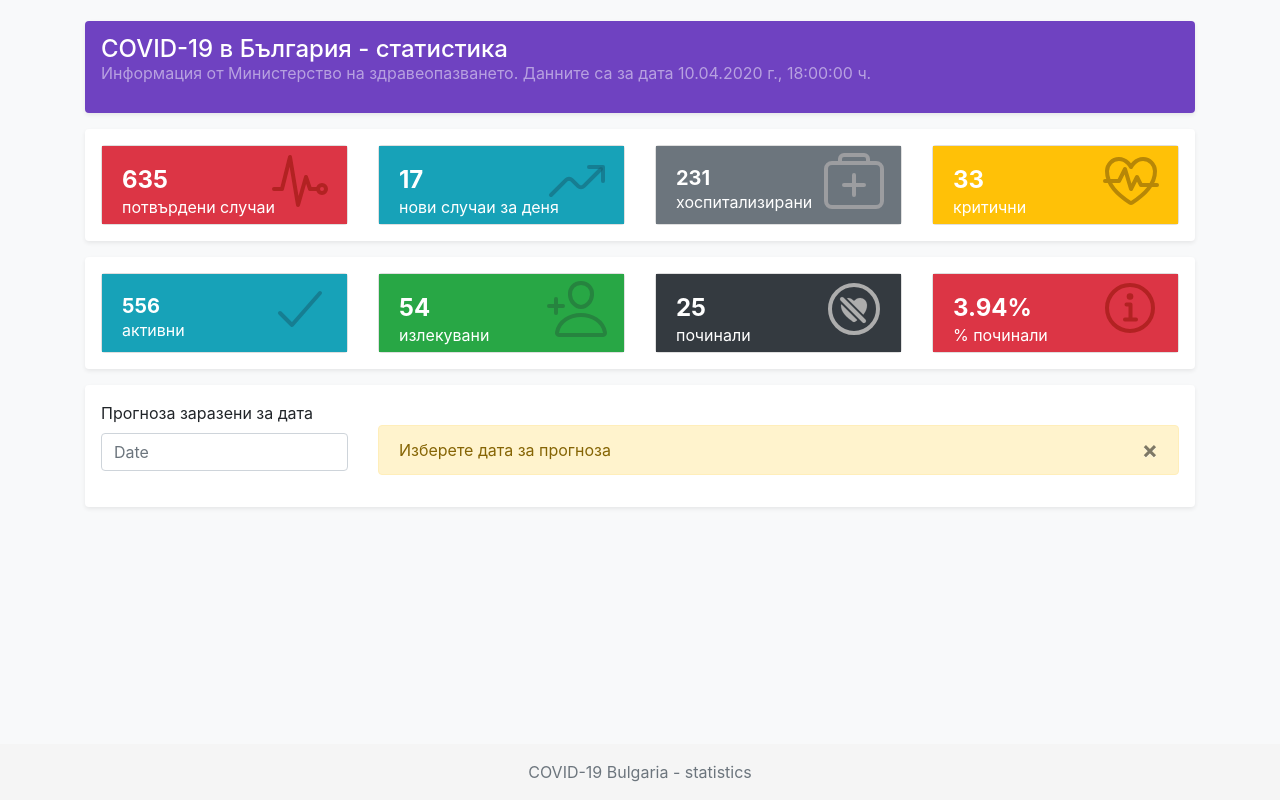
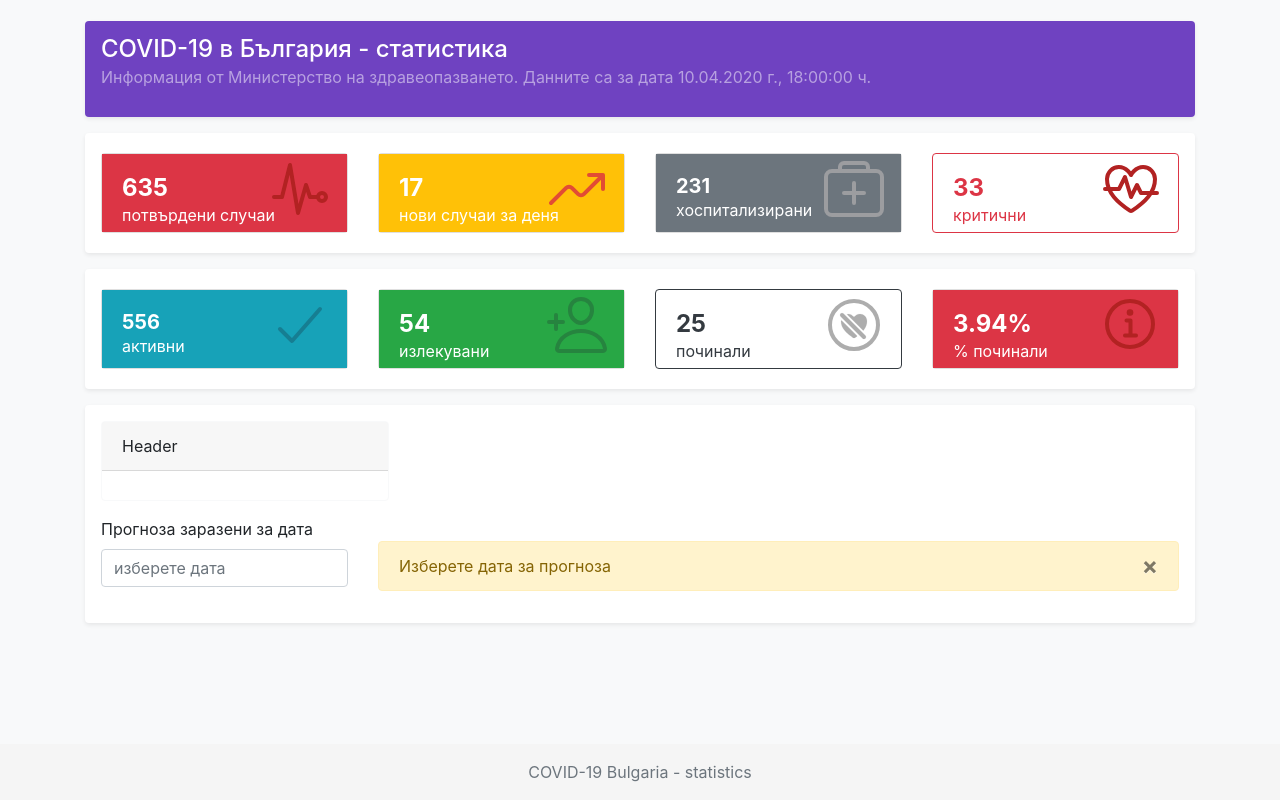
Before and after one commit to nosorrow/covid-19-bulgaria, a PHP site: page / in a window 1280 px wide. Run offline with PHP 8.4, Linux system fonts and the light colour scheme; some libraries are stand-ins or nearby versions.

Commit message:
covid-19-stat 11.04.2020

```diff
--- a/css/scss/style.scss
+++ b/css/scss/style.scss
@@ -104,7 +104,8 @@ h1 {
 }
 
 .trending-up-outline {
-  color: rgba(21, 100, 120, 0.58);
+  //color: rgba(21, 100, 120, 0.58);
+  color: #e24c34;
 }
 
 .pulse-outline {
@@ -117,7 +118,7 @@ h1 {
 }
 
 .fitness-outline {
-  color: #b78707;
+  color: firebrick;
 }
 
 .person-add-outline {
--- a/css/style.css
+++ b/css/style.css
@@ -99,7 +99,7 @@ h1 {
 }
 
 .trending-up-outline {
-  color: rgba(21, 100, 120, 0.58);
+  color: #e24c34;
 }
 
 .pulse-outline {
@@ -111,7 +111,7 @@ h1 {
 }
 
 .fitness-outline {
-  color: #b78707;
+  color: firebrick;
 }
 
 .person-add-outline {
--- a/index.html
+++ b/index.html
@@ -17,14 +17,14 @@
 <main class="container">
 	<div class="d-flex align-items-center p-3 my-3 text-white-50 bg-purple rounded shadow-sm">
 		<div class="lh-100">
-				<h1 class="lh-100 text-white m-0 mb-1">COVID-19 в България - статистика </span></h1>
+			<h1 class="lh-100 text-white">COVID-19 в България - статистика </span></h1>
 			<p>Информация от Министерство на здравеопазването. Данните са за дата <span id="updated"></span></p>
 		</div>
 	</div>
 	<div class="my-3 p-3 rounded bg-white shadow-sm">
 		<div class="row">
 			<div class="col-md-3">
-					<div class="card">
+				<div class="card mb-1 mt-1">
 					<div class="card-body bg-danger text-white">
 						<div class="card-info">
 							<h4 class="m-0 font-weight-bold" id="confirmed"></h4>
@@ -37,8 +37,8 @@
 				</div>
 			</div>
 			<div class="col-md-3">
-					<div class="card">
-						<div class="card-body bg-info text-white">
+				<div class="card mb-1 mt-1">
+					<div class="card-body bg-warning text-white">
 						<div class="card-info">
 							<h4 class="m-0 font-weight-bold" id="newCases"></h4>
 							<p>нови случаи за деня</p>
@@ -50,7 +50,7 @@
 				</div>
 			</div>
 			<div class="col-md-3">
-					<div class="card">
+				<div class="card mb-1 mt-1">
 					<div class="card-body bg-secondary text-white">
 						<div class="card-info">
 							<h5 class="m-0 font-weight-bold" id="hospital"></h5>
@@ -63,8 +63,8 @@
 				</div>
 			</div>
 			<div class="col-md-3">
-					<div class="card">
-						<div class="card-body bg-warning text-white">
+				<div class="card border-danger mb-1 mt-1">
+					<div class="card-body text-danger">
 						<div class="card-info">
 							<h4 class="m-0 font-weight-bold" id="intensive"></h4>
 							<p>критични</p>
@@ -82,7 +82,7 @@
 		<div class="row">
 
 			<div class="col-md-3">
-					<div class="card">
+				<div class="card mb-1 mt-1">
 					<div class="card-body bg-info text-white">
 						<div class="card-info">
 							<h5 class="m-0 font-weight-bold" id="active"></h5>
@@ -96,7 +96,7 @@
 			</div>
 
 			<div class="col-md-3">
-					<div class="card">
+				<div class="card mb-1 mt-1">
 					<div class="card-body bg-success text-white">
 						<div class="card-info">
 							<h4 class="m-0 font-weight-bold" id="recovered"></h4>
@@ -109,8 +109,8 @@
 				</div>
 			</div>
 			<div class="col-md-3">
-					<div class="card">
-						<div class="card-body bg-dark text-white">
+				<div class="card border-dark mb-1 mt-1">
+					<div class="card-body text-dark">
 						<div class="card-info">
 							<h4 class="m-0 font-weight-bold" id="deaths"></h4>
 							<p>починали</p>
@@ -118,12 +118,13 @@
 						<div class="icon card-icon heart-dislike-circle-outline">
 							<ion-icon name="heart-dislike-circle-outline"></ion-icon>
 						</div>
+
 					</div>
 				</div>
 			</div>
 
 			<div class="col-md-3">
-					<div class="card">
+				<div class="card mb-1 mt-1">
 					<div class="card-body bg-danger text-white">
 						<div class="card-info">
 							<h4 class="m-0 font-weight-bold" id="percent"></h4>
@@ -139,6 +140,13 @@
 		</div>
 	</div>
 	<div class="my-3 p-3 rounded bg-white shadow-sm">
+		<div class="card border-light mb-3" style="max-width: 18rem;">
+			<div class="card-header">Header</div>
+			<div class="card-body">
+
+			</div>
+		</div>
+
 		<div class="row">
 			<div class="col">
 				Прогноза заразени за дата
@@ -147,7 +155,7 @@
 		<form>
 			<div class="row">
 				<div class="col-md-3">
-						<input id="date" type="text" class="form-control my-2" placeholder="Date" autocomplete="off">
+					<input id="date" type="text" class="form-control my-2" placeholder="изберете дата" autocomplete="off">
 				</div>
 				<div class="col-md-9">
 					<div class="alert alert-warning" role="alert">
@@ -186,6 +194,7 @@
             $(selector).height(height);
         });
     }
+
     equalize('.card');
 
 </script>
```
Also changed, not shown: 1 other file. Lines whose indentation alone changed are shown as unchanged.
